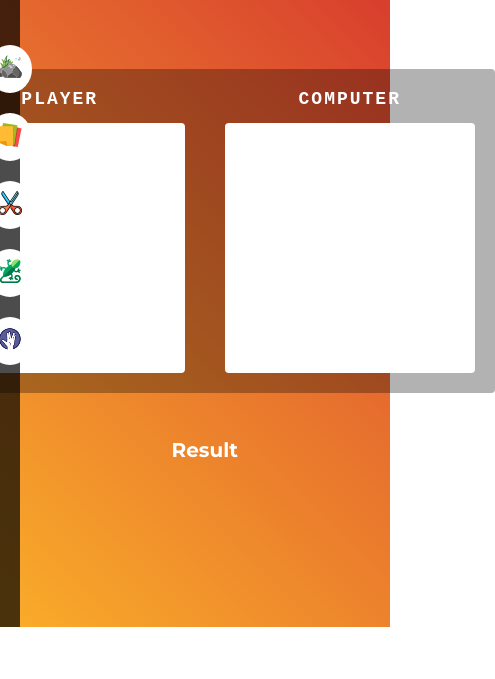
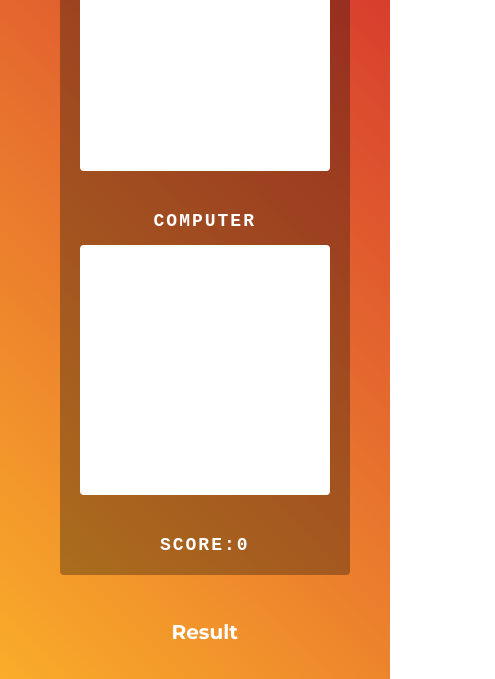
Before and after one commit to shadowharsha/rock-paper-scissors-lizard-spock, a plain HTML site: page index.html in a window 390 px wide. Shown: the part 217-896 px from the top of the page, 495 px wide, since content can reach past the window. Before the commit the page ends 844 px from the top, so only its background shows below. Drawn offline with Linux system fonts and the light colour scheme.

Commit message:
made application responsive for mobiles

```diff
--- a/index.html
+++ b/index.html
@@ -46,6 +46,7 @@
                             <div class="computer-option option"></div>
                         </div>
                       </div>
+                      <div class="mobile-score">score:<span>0</span></div>
                 </div>
                 <div class="result">Result</div>
             </div>
--- a/main.js
+++ b/main.js
@@ -10,6 +10,13 @@ let score = 0;
 function updateScore(score){
     const scoreValue = document.querySelector(".score");
     scoreValue.innerText = score;
+}
+
+function mobileUpdateScore(score){
+    if(window.innerWidth <= 600){
+        const mscore = document.querySelector(".mobile-score span");
+        mscore.innerText = score;
+    }
 }
 
 // images for player and computer
@@ -106,6 +113,7 @@ function gameResult(){
         winner.innerText = "Player Won";
         score++;
         updateScore(score);
+        mobileUpdateScore(score);
         if(score > 1){
             letsCelebrate();
             winner.innerText = "you won aginst computer";
@@ -115,6 +123,7 @@ function gameResult(){
         winner.innerText = "computer Won";
         score--;
         updateScore(score);
+        mobileUpdateScore(score);
     }
 
     // unoptimized code
--- a/style.css
+++ b/style.css
@@ -142,6 +142,10 @@ nav div:active{
     height: auto;
 }
 
+.mobile-score{
+    display: none;
+}
+
 /* result */
 .result{
     transform: translateY(-3.5rem);
@@ -149,3 +153,33 @@ nav div:active{
     color: #fff;
     font-weight: 700;
 }
+
+/* for mobile */
+@media only screen and (max-width:600px){
+    nav{
+        flex-direction: row;
+        height: 10dvh;
+        width: 100dvw;
+    }
+
+    .main-game{
+        flex-direction: column;
+        margin-top: 10dvh;
+    }
+
+    .score-board{
+        display: none;
+    }
+
+    .mobile-score{
+        display: block;
+        color: #fff;
+        font-weight: 700;
+        font-size: 1.8rem;
+        font-family:'Courier New', Courier, monospace ;
+        letter-spacing: 0.2rem;
+        text-transform: uppercase;
+    }
+
+
+}
```
